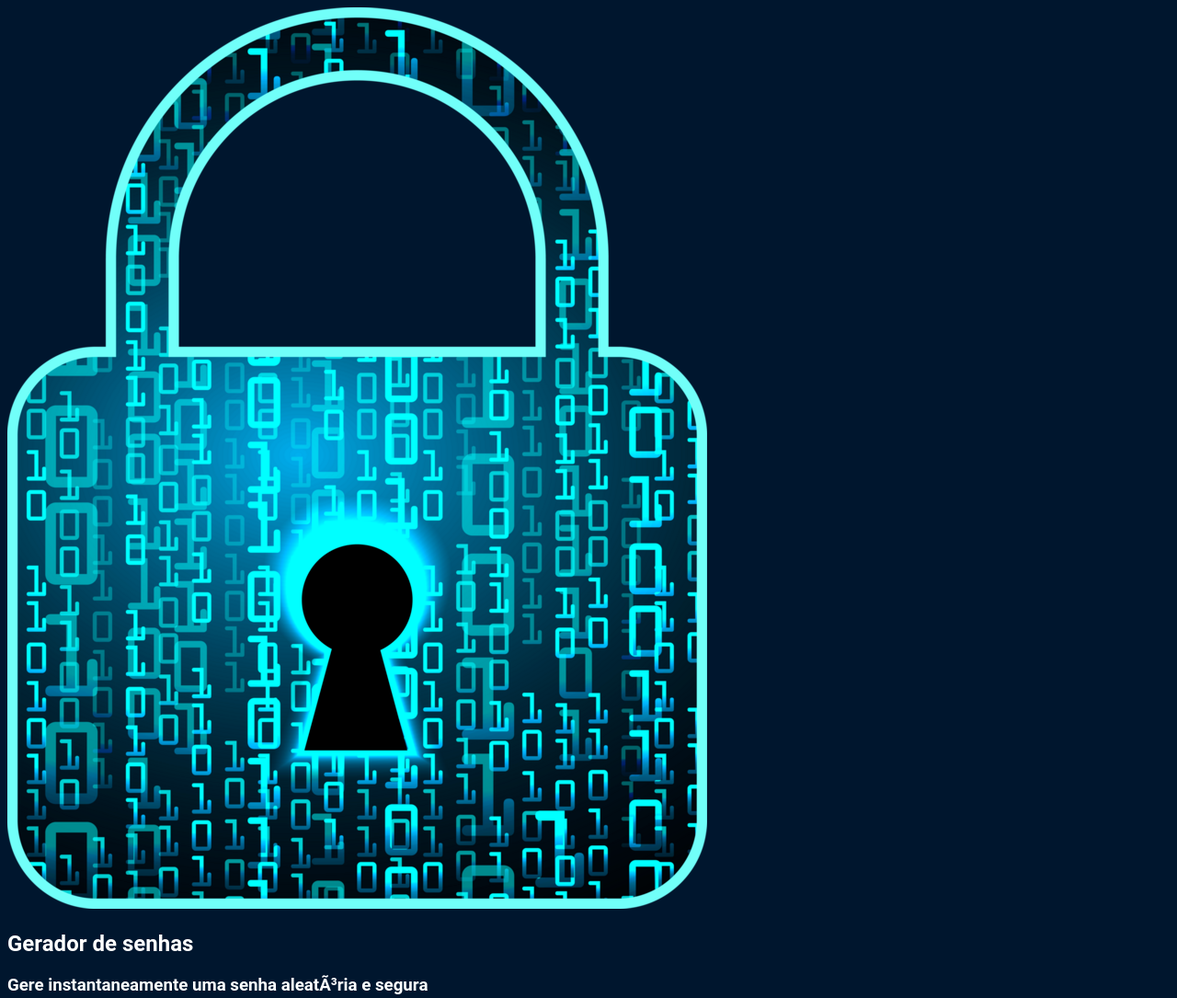
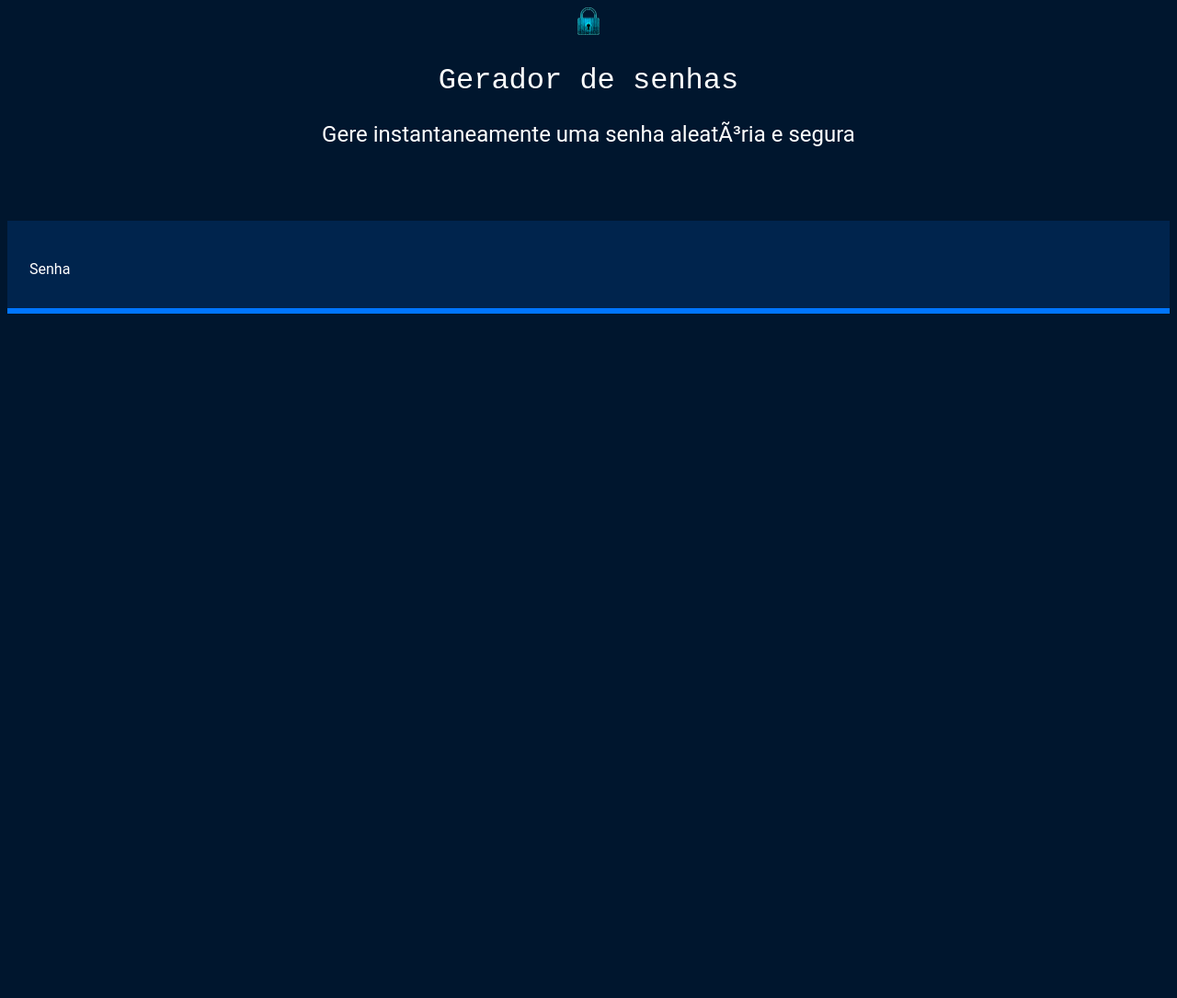
Before and after one commit to LauraAmandaPires/gerador-de-senhas, a plain HTML site: page index.html in a window 1280 px wide. Shown: the whole page at 92% size. After the commit the page ends 800 px from the top, so only its background shows below. Drawn offline with Linux system fonts and the light colour scheme.

Commit message:
Add files via upload

```diff
--- a/index.html
+++ b/index.html
@@ -8,9 +8,20 @@ scale=1.0”>
 <link rel="stylesheet" href="style.css">
 </head>
 <body>
-<img src="./img/cadeado.png" alt=”cadeado fechado”>
-<h2 class=”titulo-principal”>Gerador de senhas</h2>
-<h3 class=”titulo-secundario”>Gere instantaneamente uma senha
-aleatória e segura</h3>
-</body>
-</html>
+
+
+    <div class="conteudo-titulo">
+
+        <img class="cadeado" src="./img/cadeado.png" alt="cadeado fechado">
+        <h2 class="titulo-principal">Gerador de senhas</h2>
+        <h3 class="titulo-secundario">Gere instantaneamente uma senha aleatória e segura</h3>
+        </div>
+
+            <div class="conteudo-senha">
+
+                <label for="senha">Senha</label>
+                <input name="senha" type="text" id="campo-senha">
+
+                </div>
+            </body>
+            </html>
--- a/style.css
+++ b/style.css
@@ -26,3 +26,31 @@ body{
     .titulo-secundario{
     font-size: 24px;
     }
+
+    .cadeado{
+        height: 30px;
+    }
+
+    .conteudo-titulo{
+        text-align: center;
+
+        }
+
+*{
+            font-weight: 400;
+            }
+
+.conteudo-senha{
+ margin-top: 80px;
+  background: var(--fundo-senha);
+ padding: 24px;
+border-bottom: 6px solid var(--borda);
+ }
+
+#campo-senha{
+ background-color: var(--fundo-senha);
+border: none;
+color: var(--branco);
+ font-family: var(--roboto-mono);
+ font-size: 40px;
+  }
```
Also changed, not shown: cadeado.png (added).
